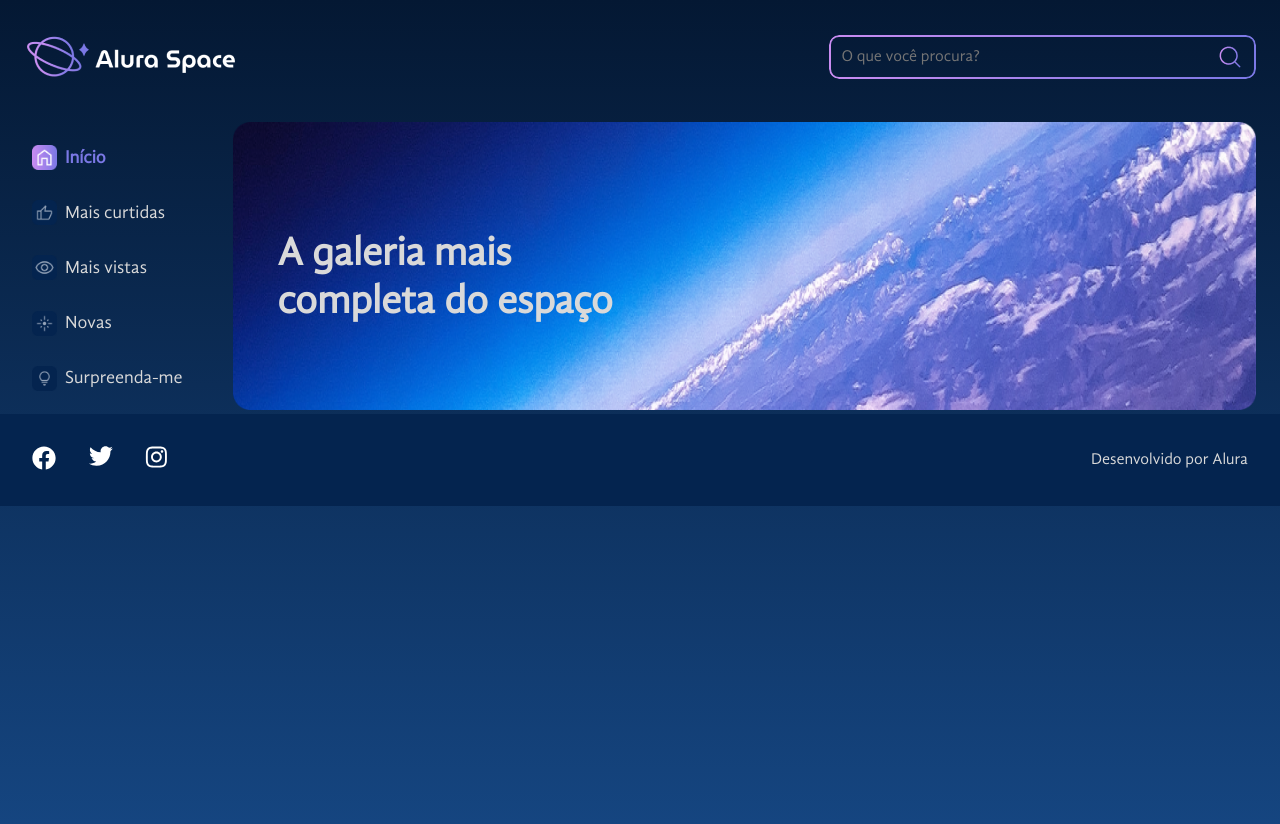
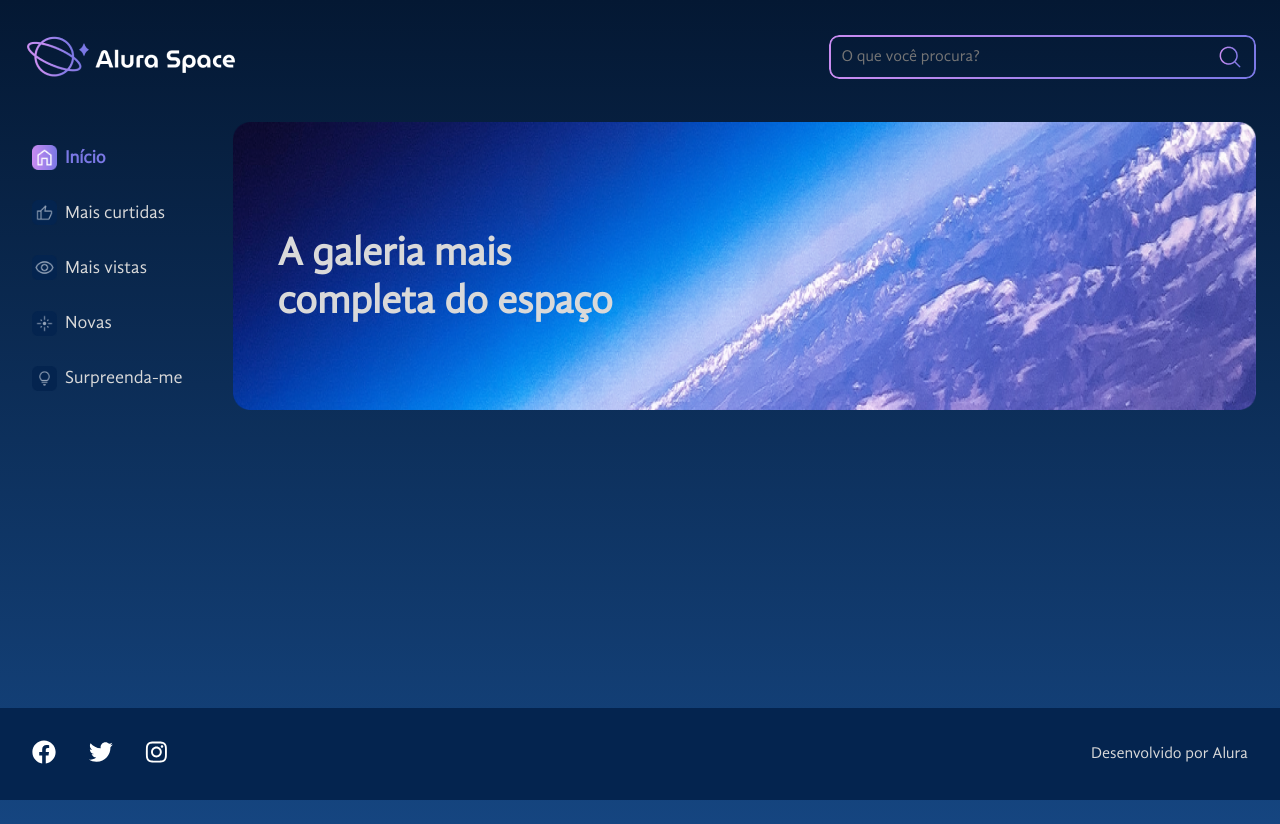
Before and after one commit to gustavo-atanazio/alura-space, a React (Create React App) app: page / in a window 1280 px wide. Built offline with nearby package versions, Linux system fonts and the light colour scheme.

Commit message:
Ajustes no rodapé

```diff
--- a/src/componentes/Rodape/Rodape.module.scss
+++ b/src/componentes/Rodape/Rodape.module.scss
@@ -6,11 +6,16 @@
     align-items: center;
     padding: 2em;
     background-color: $azul-rodape;
+    box-sizing: border-box;
+    position: fixed;
+    bottom: 0;
+    width: 100%;
 }
 
 .rodape div {
     display: flex;
     gap: 2em;
+    align-items: center;
 }
 
 .rodape span {
```
